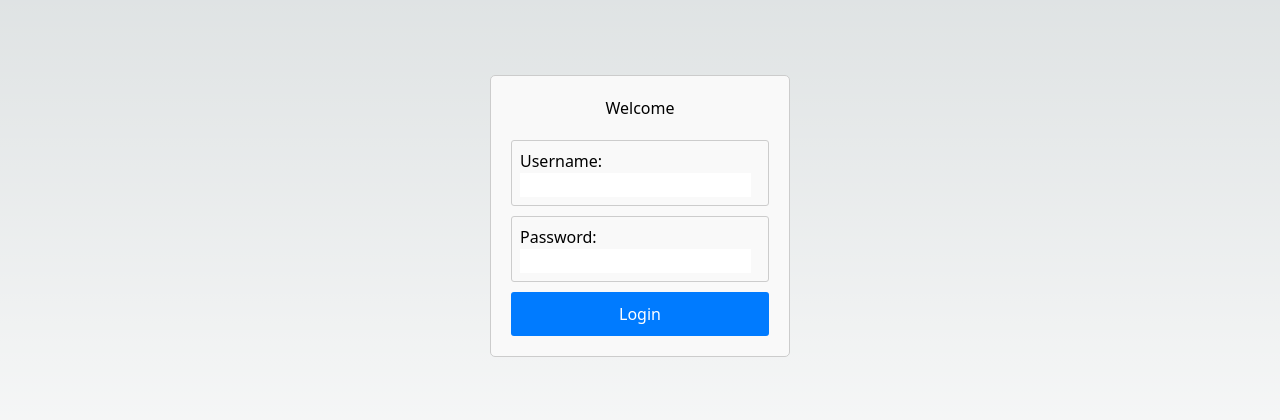
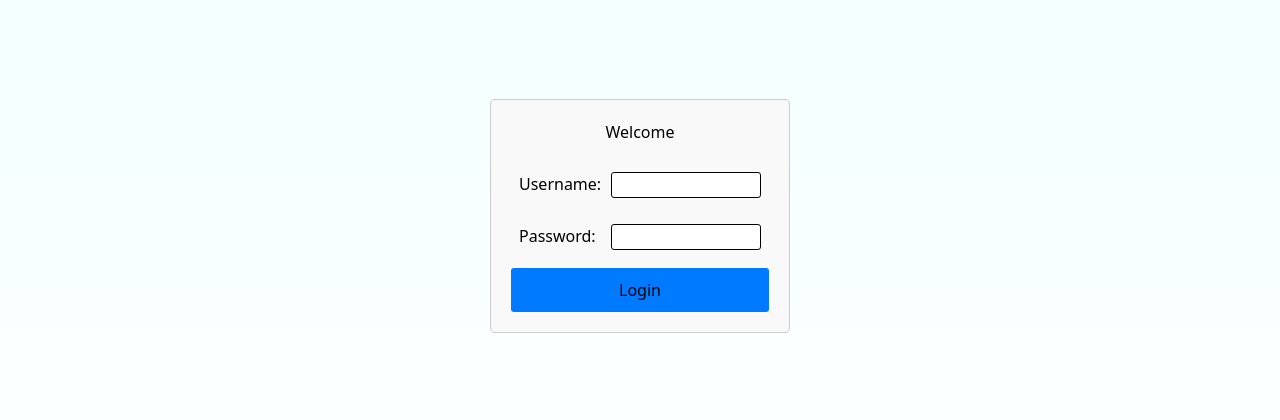
Before and after one commit to deleteme0/seating-app, a Next.js app: page /login in a window 1280 px wide. Shown: the part 184-604 px from the top of the page. Built offline with nearby package versions, Linux system fonts and the light colour scheme.

Commit message:
committed

```diff
--- a/src/app/login/loginpage.css
+++ b/src/app/login/loginpage.css
@@ -4,6 +4,8 @@ body {
   padding: 0;
   height: 100vh; /* Set height of body to full viewport height */
   display: flex;
+  color: black;
+  background-color: azure;
   justify-content: center; /* Center content horizontally */
   align-items: center; /* Center content vertically */
 }
@@ -29,14 +31,18 @@ body {
 .login-form-input {
   margin-bottom: 10px;
   padding: 8px;
-  border: 1px solid #ccc;
+  display: flex;
+  justify-content: space-between;
+  /* border: 1px solid #ccc; */
   border-radius: 3px;
+  /* border: 1px solid black; */
 }
+
 
 .login-form-button {
   padding: 10px 15px;
   background-color: #007bff;
-  color: #fff;
+  color:black;
   border: none;
   border-radius: 3px;
   cursor: pointer;
@@ -46,3 +52,9 @@ body {
 .login-form-button:hover {
   background-color: #0056b3;
 }
+
+input{
+  border: 1px solid black;
+  border-radius: 3px;
+  size:3;
+}
--- a/src/app/login/page.tsx
+++ b/src/app/login/page.tsx
@@ -1,10 +1,11 @@
 
 import './loginpage.css';
+
 export default function About() {
 
   const handleClick = () =>{
     <div>
-      <a href="selectpage.tsx">Login</a>
+      <a href="selectpage.tsx"></a>
     </div>
   }
 
@@ -14,11 +15,11 @@ export default function About() {
     <h2 className='login-header'>Welcome</h2>
     <div className='login-form-input'>
       <label>Username:</label>
-      <input type="text" />
+      <input type="text" size={11}/>
     </div>
     <div className='login-form-input'>
       <label>Password:</label>
-      <input type="password" />
+      <input type="password" size={11}/>
     </div>
     <div className='login-form-button'>
       <button type="submit" onClick={handleClick()}>Login</button>
```
